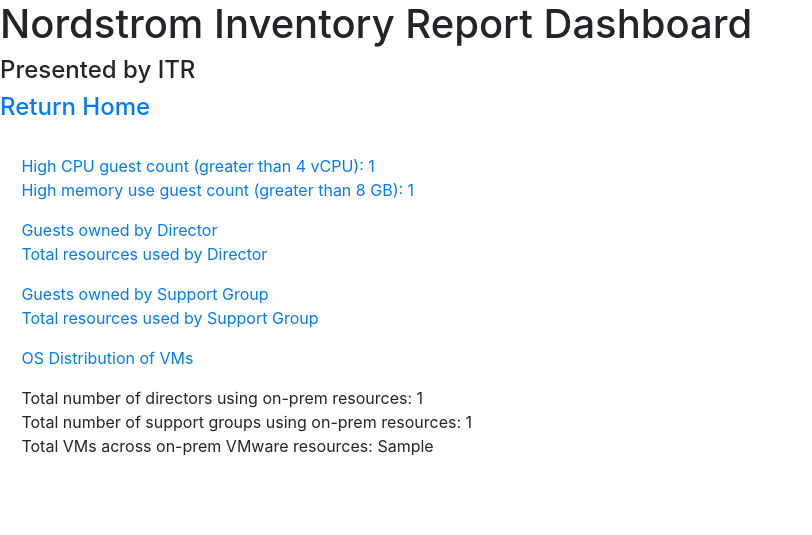
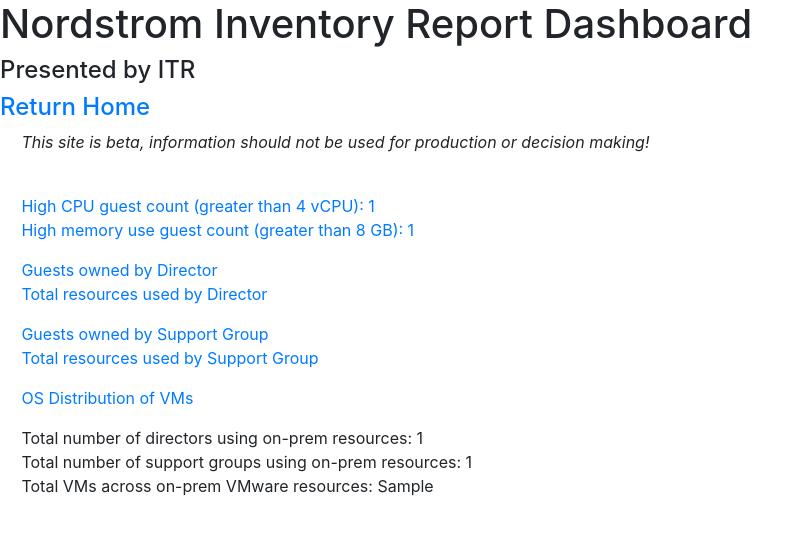
Before and after one commit to justingschumacher/inventoryDashboard, a Django app: template inventoryDashboard/templates/inventoryDashboard/index.html in a window 1280 px wide. Shown: the top 535 px of the page, without its empty margins (0-812 px from the left). Run offline with Django 3.2, Linux system fonts and the light colour scheme; the template is opened without the code that fills it: most values are stand-ins (such as "Sample title", 1, 10 or a date in 2020); some libraries are stand-ins or nearby versions.

Commit message:
adding disclaimer

```diff
--- a/inventoryDashboard/templates/inventoryDashboard/index.html
+++ b/inventoryDashboard/templates/inventoryDashboard/index.html
@@ -14,6 +14,9 @@
 {#        </div>#}
 {#    </div>#}
 </form>
+<div>
+<p><em>This site is beta, information should not be used for production or decision making!</em></p>
+</div>
 <div>
     <br />
     <p>
```
